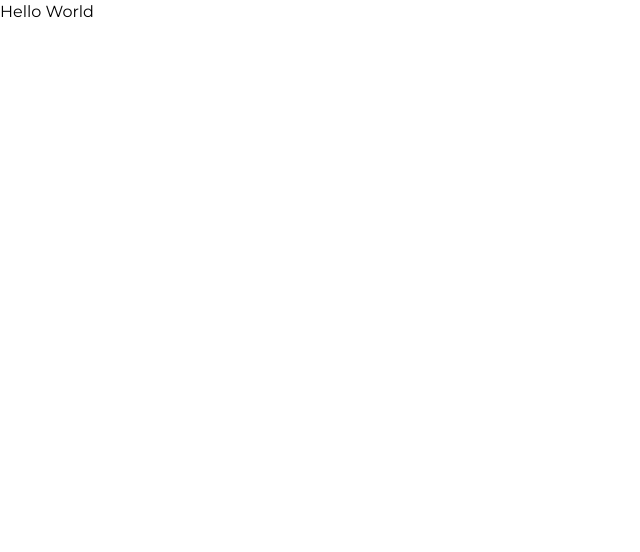
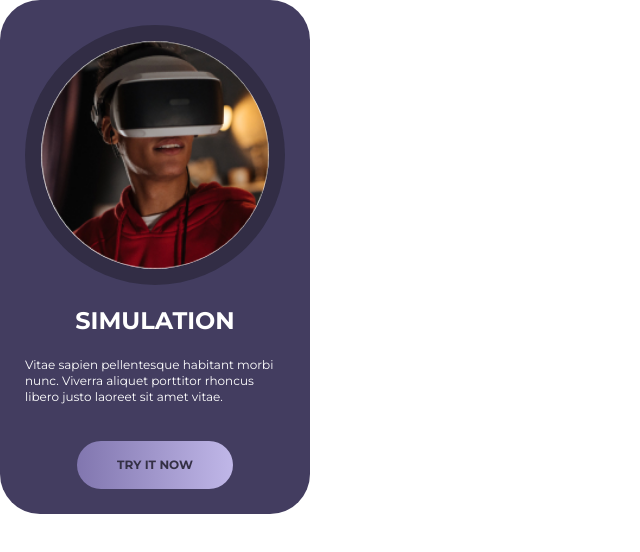
Before and after one commit to soltamuradov/up-skills, a React app: page / in a window 1280 px wide. Shown: the top 552 px of the page, without its empty margins (0-640 px from the left). Built offline with nearby package versions, Linux system fonts and the light colour scheme.

Commit message:
Добавил компонент UserCard

```diff
--- a/src/app/index.tsx
+++ b/src/app/index.tsx
@@ -1,7 +1,17 @@
 import { FC } from "react";
+import { UserCard } from "shared";
+import avatar1 from "../img/avatar-1.jpg";
 
 const App: FC = () => {
-  return <div>Hello World</div>;
+  return (
+    <div>
+      <UserCard
+        avatar={avatar1}
+        title="SIMULATION"
+        description="Vitae sapien pellentesque habitant morbi nunc. Viverra aliquet  porttitor rhoncus libero justo laoreet sit amet vitae."
+      />
+    </div>
+  );
 };
 
 export default App;
--- /dev/null
+++ b/src/shared/index.ts
@@ -0,0 +1 @@
+export * from "./ui";
--- /dev/null
+++ b/src/shared/ui/Avatar/index.tsx
@@ -0,0 +1,16 @@
+import { FC } from "react";
+import { CircleBlock } from "../CircleBlock";
+
+type Props = {
+  size?: number;
+  className?: string;
+  avatar?: string;
+};
+
+export const Avatar: FC<Props> = ({ size, className, avatar }) => {
+  return (
+    <CircleBlock className={className} size={size}>
+      <img className="w-full" src={avatar} alt="" />
+    </CircleBlock>
+  );
+};
--- /dev/null
+++ b/src/shared/ui/Button/index.tsx
@@ -0,0 +1,18 @@
+import React, { FC, ReactNode } from "react";
+
+type Props = {
+  className?: string;
+  children?: ReactNode;
+};
+
+const Button: FC<Props> = ({ className, children }) => {
+  return (
+    <button
+      className={`px-10 py-4 rounded-[40px] bg-gradient-to-r from-gray-2 to-gray-3 text-black-3 text-xs font-bold ${className}`}
+    >
+      {children}
+    </button>
+  );
+};
+
+export default Button;
--- /dev/null
+++ b/src/shared/ui/CircleBlock/index.tsx
@@ -0,0 +1,17 @@
+import { FC } from "react";
+
+type Props = {
+  size?: number;
+  className?: string;
+  children: JSX.Element;
+};
+
+export const CircleBlock: FC<Props> = ({ size, className, children }) => {
+  return (
+    <div
+      className={`rounded-full w-[${size}px] m-auto p-4 bg-black-2 ${className}`}
+    >
+      {children}
+    </div>
+  );
+};
--- /dev/null
+++ b/src/shared/ui/Divider/index.tsx
@@ -0,0 +1,11 @@
+import { FC } from "react";
+
+type Props = {
+  className?: string;
+  width?: number;
+  height?: number;
+};
+
+export const Divider: FC<Props> = ({ className, width = 154, height = 1 }) => {
+  return <div className={`w-[${width}px] h-[${height}px] ${className}`} />;
+};
--- /dev/null
+++ b/src/shared/ui/UserCard/index.tsx
@@ -0,0 +1,22 @@
+import { FC } from "react";
+import { Avatar } from "../Avatar";
+import { Divider } from "../Divider";
+import Button from "../Button";
+
+type Props = {
+  avatar?: string;
+  title: string;
+  description: string;
+};
+
+export const UserCard: FC<Props> = ({ avatar, title, description }) => {
+  return (
+    <div className="p-[25px] bg-black-1 border-radius rounded-[40px] max-w-[310px] text-white">
+      <Avatar className="mb-5" avatar={avatar} size={219} />
+      <div className=" text-2xl font-bold text-center mb-[17px]">{title}</div>
+      <Divider width={154} height={1} className="bg-gray-1 m-auto mb-5" />
+      <div className="text-xs font-normal mb-9">{description}</div>
+      <Button className="flex m-auto">TRY IT NOW</Button>
+    </div>
+  );
+};
--- /dev/null
+++ b/src/shared/ui/index.ts
@@ -0,0 +1,5 @@
+export * from "./Avatar";
+export * from "./Button";
+export * from "./CircleBlock";
+export * from "./Divider";
+export * from "./UserCard";
```
Also changed, not shown: src/img/avatar-1.jpg (added).
